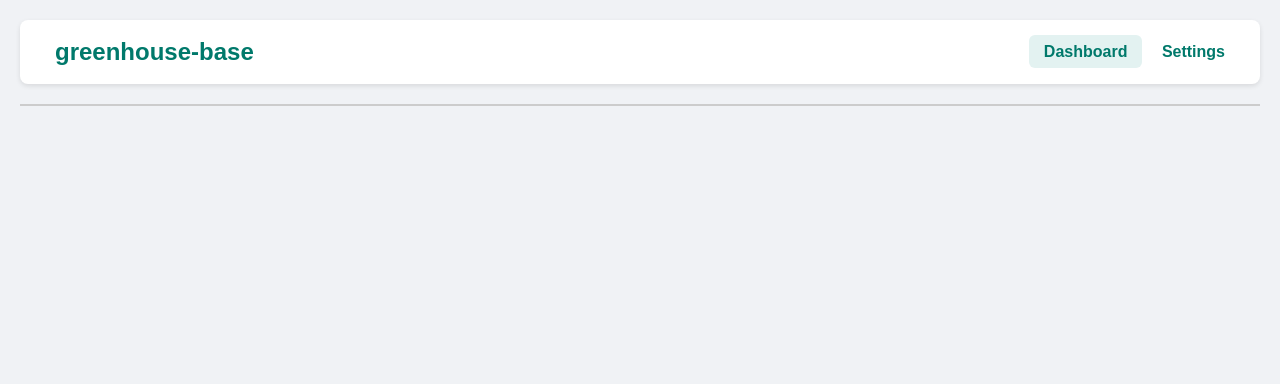
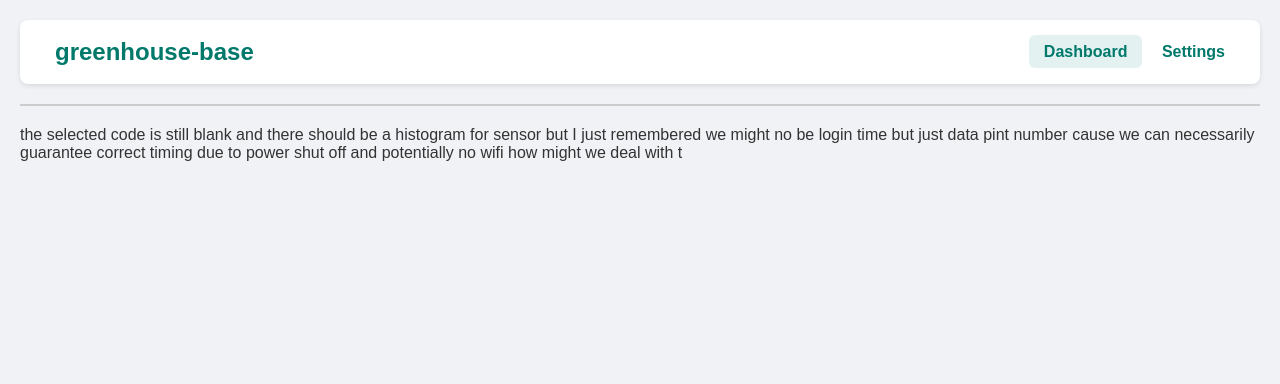
Before and after one commit to arroyv/Weather-Station, a Flask app: page / in a window 1280 px wide. Shown: the top 384 px of the page. Run offline with Flask 3, Linux system fonts and the light colour scheme; data that the repository does not hold is empty.

Commit message:
Update dashboard.html

```diff
--- a/templates/dashboard.html
+++ b/templates/dashboard.html
@@ -191,3 +191,4 @@
     </script>
 </body>
 </html>
+the selected code is still blank and there should be a histogram for sensor but I just remembered we might no be login time but just data pint number cause we can necessarily guarantee correct timing due to power shut off and potentially no wifi how might we deal with t
```
